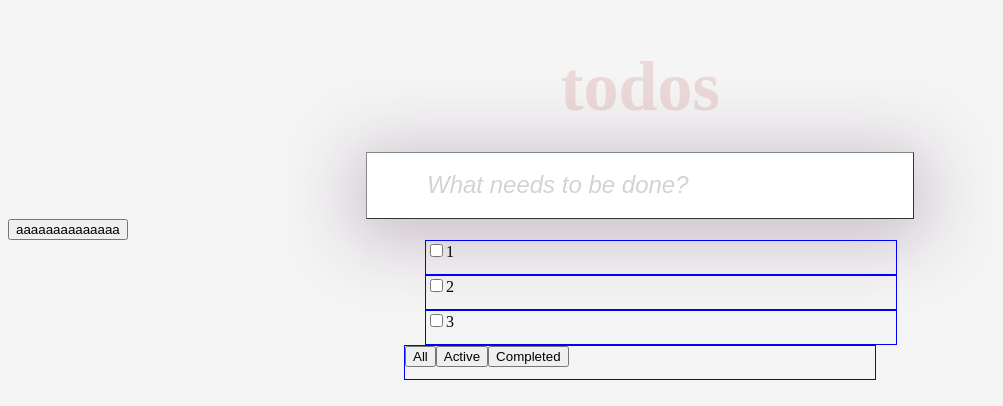
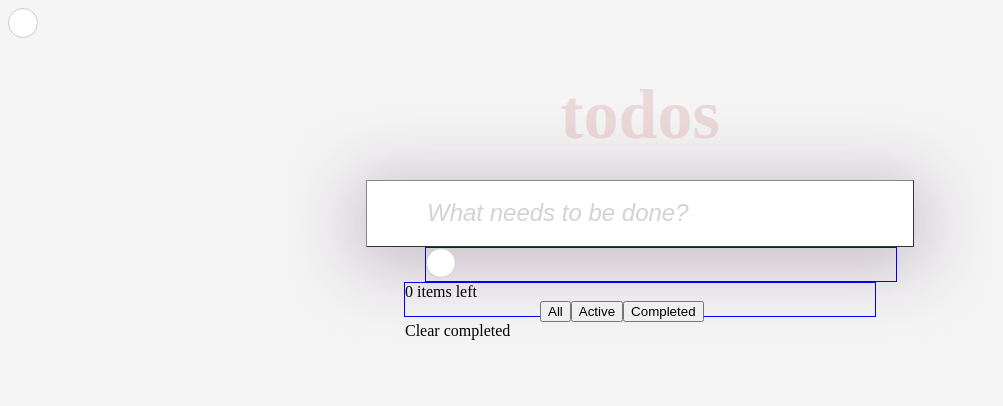
Before and after one commit to ghazaryan-artur/AngularToDo, an Angular app: page / in a window 1280 px wide. Shown: the top 406 px of the page, without its empty margins (0-1003 px from the left). Built offline with nearby package versions, Linux system fonts and the light colour scheme.

Commit message:
manday work

```diff
--- a/src/app/app.component.html
+++ b/src/app/app.component.html
@@ -1 +1,2 @@
+<app-example></app-example>
 <app-main></app-main>
--- a/src/app/app.module.ts
+++ b/src/app/app.module.ts
@@ -3,11 +3,13 @@ import { NgModule       } from '@angular/core';
 import { FormsModule    } from '@angular/forms';
 import { AppComponent   } from './app.component';
 import { MainComponent  } from './components/main/main.component';
+import { ExampleComponent } from './components/example/example.component';
 
 @NgModule({
   declarations: [
     AppComponent,
-    MainComponent
+    MainComponent,
+    ExampleComponent
   ],
   imports: [
     BrowserModule,
--- /dev/null
+++ b/src/app/components/example/example.component.css
@@ -0,0 +1,46 @@
+.round {
+    position: relative;
+  }
+
+  .round label {
+    background-color: #fff;
+    border: 1px solid #ccc;
+    border-radius: 50%;
+    cursor: pointer;
+    height: 28px;
+    left: 0;
+    position: absolute;
+    top: 0;
+    width: 28px;
+  }
+
+  .round label:after {
+    border: 2px solid #fff;
+    border-top: none;
+    border-right: none;
+    content: "";
+    height: 6px;
+    left: 7px;
+    opacity: 0;
+    position: absolute;
+    top: 8px;
+    transform: rotate(-45deg);
+    width: 12px;
+  }
+
+  .round input[type="checkbox"] {
+    visibility: hidden;
+  }
+
+  .round input[type="checkbox"]:checked + label {
+    background-color: #66bb6a;
+    border-color: #66bb6a;
+  }
+
+  .round input[type="checkbox"]:checked + label:after {
+    opacity: 1;
+  }
+
+  body {
+    background-color: #f1f2f3;
+  }
--- /dev/null
+++ b/src/app/components/example/example.component.html
@@ -0,0 +1,6 @@
+<div class="container">
+  <div class="round">
+    <input type="checkbox" id="checkbox" />
+    <label for="checkbox"></label>
+  </div>
+</div>
--- /dev/null
+++ b/src/app/components/example/example.component.ts
@@ -0,0 +1,15 @@
+import { Component, OnInit } from '@angular/core';
+
+@Component({
+  selector: 'app-example',
+  templateUrl: './example.component.html',
+  styleUrls: ['./example.component.css']
+})
+export class ExampleComponent implements OnInit {
+
+  constructor() { }
+
+  ngOnInit() {
+  }
+
+}
--- a/src/app/components/main/main.component.css
+++ b/src/app/components/main/main.component.css
@@ -36,18 +36,78 @@ ul li{
     border:blue solid 1px;
 }
 
+.round {
+    position: relative;
+}
+.round label {
+    background-color: #fff;
+    border: 1px solid #ccc;
+    border-radius: 50%;
+    cursor: pointer;
+    height: 28px;
+    left: 0;
+    position: absolute;
+    top: 0;
+    width: 28px;
+}
+.round label:after {
+    border: 2px solid #fff;
+    border-top: none;
+    border-right: none;
+    content: "";
+    height: 6px;
+    left: 7px;
+    opacity: 0;
+    position: absolute;
+    top: 8px;
+    transform: rotate(-45deg);
+    width: 12px;
+}
+
+.round input[type="checkbox"] {
+   visibility: hidden;
+}
+
+.round input[type="checkbox"]:checked + label {
+   background-color: #66bb6a;
+   border-color: #66bb6a;
+}
+
+.round input[type="checkbox"]:checked + label:after {
+   opacity: 1;
+}
 /* .checkbox {
-     display:none;
+
+    margin-left: 20px;
 }
-.checkbox::after{
+.checkbox::before{
+    opacity:1;
+    background: green;
+    width: 10px;
+    height: 10px;
     border:solid red 1px;
     border-radius: 50%;
-    content: 's'
+    content: 'aaaaaaaaaaa'
 } */
 
+.deleteB{
+    display: none;
+}
+li:hover .deleteB{
+    display: block;
+    border:none;
+    background: inherit;
+    float: right;
+    color: rgb(245, 96, 96);
+    font-size: 20px;
+}
 footer {
     width:470px;
     height: 33px;
     margin: auto;
     border:blue solid 1px;
 }
+footer div{
+    width: 200px;
+    margin: auto;
+}
--- a/src/app/components/main/main.component.html
+++ b/src/app/components/main/main.component.html
@@ -2,24 +2,25 @@
     <h1>todos</h1>
     <input class="to-do-input" type="text" name="todo" [(ngModel)]="inputValue" placeholder="What needs to be done?" (keyup)="addTask($event)">
 </div>
-<button (click)='console()'>aaaaaaaaaaaaaa</button>
 <div class="hiddenPart">
     <ul>
         <ng-container *ngFor='let item of taskArray, let i = index'>
-            <li *ngIf='item.completed == shownStatus || showAll'><input [checked]='item.completed' (change)="markComplete(i, taskArray)" class="checkbox" type="checkbox">{{item.name}}</li>
+            <li *ngIf='item.completed == shownStatus || showAll'>
+                <div class="round">
+                    <input [checked]='item.completed' (change)="markComplete(taskArray, i)" class="checkbox" type="checkbox" [id]="'checkbox' + i">{{item.name}}
+                    <label (click)="showMEBabe(i)" for="checkbox"></label>
+                </div>
+                <button class="deleteB" (click)="deleteTask(i, taskArray)">&#10006;</button>
+            </li>
         </ng-container>
     </ul>
     <footer>
-        <button (click)="toShowAll()">All</button>
-        <button (click)="show(false)">Active</button>
-        <button (click)="show(true)">Completed</button>
+        <span>{{completedCount}} items left</span>
+        <div>
+            <button (click)="toShowAll()">All</button>
+            <button (click)="show(false)">Active</button>
+            <button (click)="show(true)">Completed</button>
+        </div>
+        <span (click)="clearCompleted()">Clear completed</span>
     </footer>
 </div>
-
-<div>
-    <ul>
-        <ng-container *ngFor='let item of taskArray'>
-            <li *ngIf='item.completed'>{{item.name}}</li>
-        </ng-container>
-    </ul>
-</div>
--- a/src/app/components/main/main.component.ts
+++ b/src/app/components/main/main.component.ts
@@ -9,36 +9,62 @@ import { Component, OnInit  } from '@angular/core';
 })
 export class MainComponent implements OnInit {
   public inputValue:string = '';
-  public taskArray : Array<object> = [{name:'1', completed:false}, {name:'2', completed:false}, {name:'3', completed:false} ];
+  public taskArray : Array<any> = [{name:1, completed:false}];
   public shownStatus:boolean = false;
   public showAll:boolean = true;
+  public completedCount: number = 0;
   constructor() { }
 
-  ngOnInit() {
-
-  }
+  ngOnInit() { }
 
   addTask(event){
-    if(event.which == 13 ){
+    if(event.which == 13 && this.inputValue != ''){
       this.taskArray.push({name: this.inputValue, completed:false});
+      this.completedCount++;
+      this.inputValue = '';
     }
   }
-  markComplete(i, data){
-    console.log(i);
+  markComplete(data, i){
     data[i].completed = !data[i].completed;
+    this.notcompletedYet(data, i);
   }
 
   show(trueOrFalse) {
-    console.log(trueOrFalse);
-    console.log('now shown completed');
     this.shownStatus = trueOrFalse;
     this.showAll = false;
   }
 
   toShowAll(){
-    this.showAll = true
+    this.showAll = true;
+  }
+
+  deleteTask(i, Arr){
+    if(Arr[i].completed == false){
+      this.completedCount--;
+    }
+    Arr.splice(i, 1);
+  }
+
+  notcompletedYet(data, i ){
+    if (data[i].completed == false){
+      this.completedCount++;
+    } else {
+      this.completedCount--;
+    }
+  }
+
+  clearCompleted(){
+    this.taskArray = this.taskArray.filter(function(item){
+      return !item.completed;
+    });
   }
   console(){
     console.log(this.taskArray);
   }
+  showMEBabe(i){
+    console.log('hello');
+    console.log(i);
+    let cls = document.getElementsByClassName('checkbox');
+    console.log(cls);
+  }
 }
```
Also changed, not shown: 1 other file (tests, documents, lock files or other folders).
